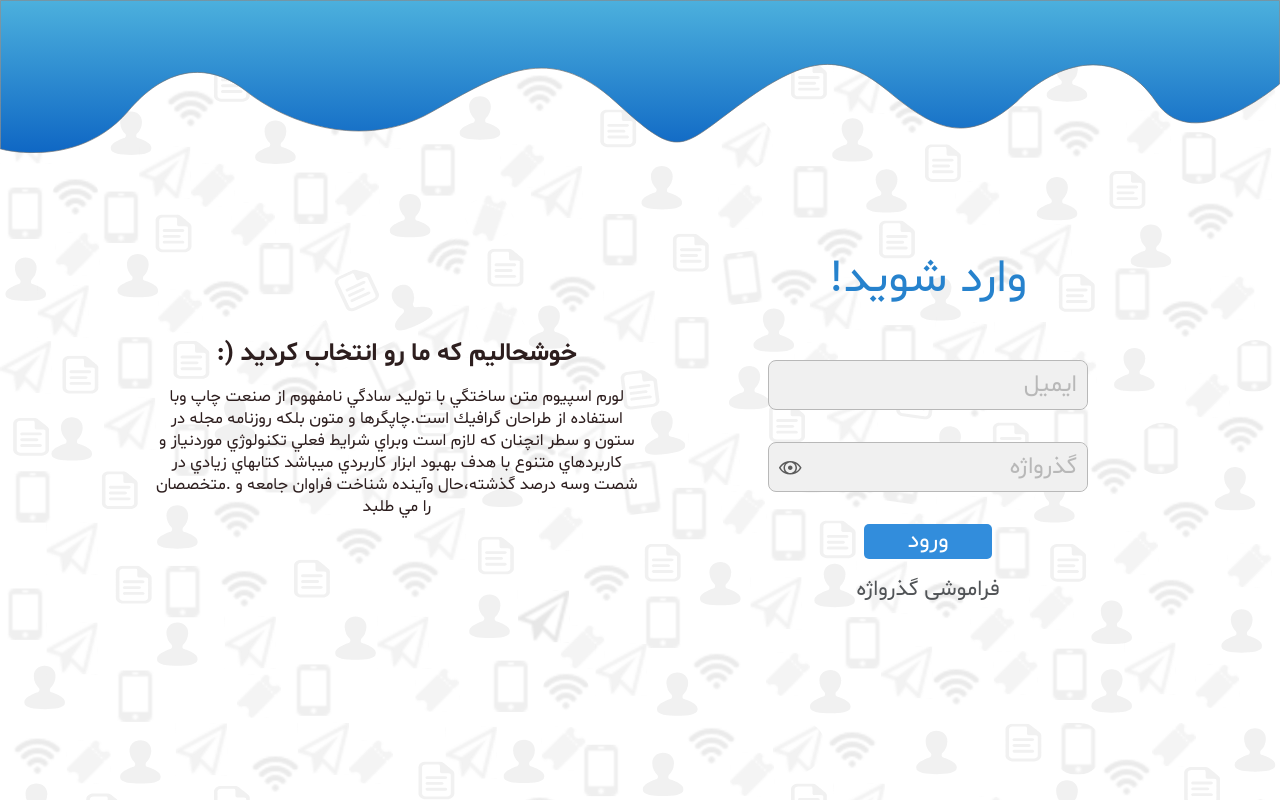
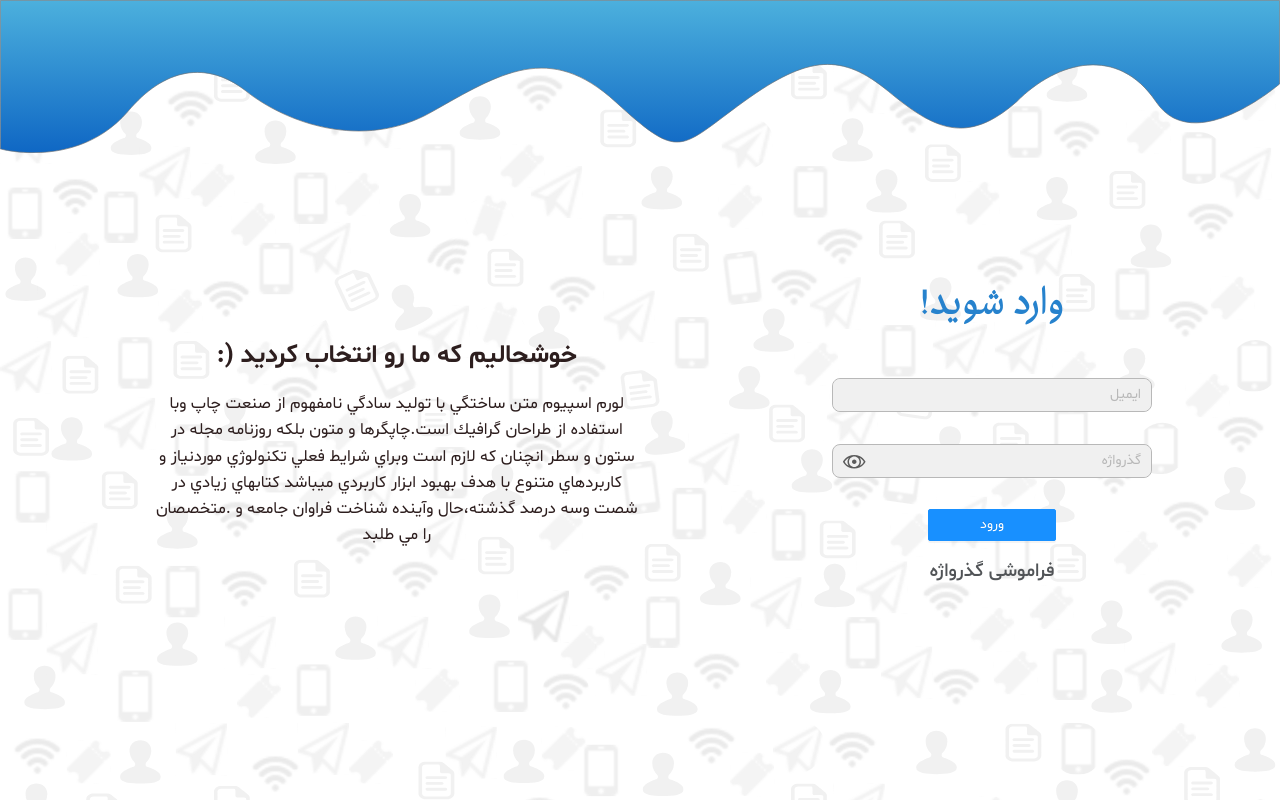
Before and after one commit to zahra-m-27/TicksySPA, a React (Create React App) app: page /SignIn in a window 1280 px wide. Built offline with nearby package versions, Linux system fonts and the light colour scheme.

Commit message:
Add IranMarker Font Improve SEInput styles Improve SignInInputBox styles

```diff
--- /dev/null
+++ b/public/IRANMarkerFont/font-face.css
@@ -0,0 +1,5 @@
+@font-face {
+    font-family: IRANMarker;
+    src: url('IRANMarker.ttf');
+    font-weight: normal;
+}
--- a/public/index.html
+++ b/public/index.html
@@ -3,6 +3,7 @@
   <head>
     <meta charset="utf-8" />
     <link rel="icon" href="%PUBLIC_URL%/favicon.ico" />
+    <link rel="stylesheet" href="%PUBLIC_URL%/IRANMarkerFont/font-face.css"/>
     <link rel="stylesheet" href="%PUBLIC_URL%/ShabnamFont/font-face.css"/>
     <meta name="viewport" content="width=device-width, initial-scale=1" />
     <meta name="theme-color" content="#000000" />
--- a/src/app/Components/SEInput/index.tsx
+++ b/src/app/Components/SEInput/index.tsx
@@ -70,7 +70,8 @@ export default function SEInput({
     onChangeText(event.target.value, IsRegexFailed);
   };
 
-  let inputContainerStyle = ClassNames(styles.input_container, className);  if (IsFocused) {
+  let inputContainerStyle = ClassNames(styles.input_container, className);
+  if (IsFocused) {
     if (IsRegexFailed) {
       inputContainerStyle = ClassNames(
         styles.input_container,
--- a/src/app/Components/SEInput/styles.module.scss
+++ b/src/app/Components/SEInput/styles.module.scss
@@ -1,5 +1,5 @@
-$input_primary_color: blue;
-$failed_regex_primary_color: #e60000;
+$input_primary_color: #0073ff;
+$failed_regex_primary_color: #e62e00;
 
 ::placeholder {
   color: #B8B8B8;
@@ -15,6 +15,7 @@ $failed_regex_primary_color: #e60000;
 }
 
 .focused_input_container {
+  border-radius: 8px;
   border-color: $input_primary_color;
   box-shadow: 0 0 8px 0 rgba($input_primary_color, .65);
 }
@@ -27,7 +28,6 @@ $failed_regex_primary_color: #e60000;
 .label {
   top: 50%;
   color: #B8B8B8;
-  font-size: 24px;
   margin: 0 10px 0;
   transition: 200ms;
   position: absolute;
@@ -36,12 +36,12 @@ $failed_regex_primary_color: #e60000;
 }
 
 .focused_label {
-  top: -5px;
+  top: -8px;
   padding: 0 5px;
-  font-size: 16px;
   margin-right: 8px;
   visibility: visible;
-  background-color: white;
+  border-radius: 10px;
+  background-color: #fbfbfb;
   color: $input_primary_color;
 }
 
--- a/src/app/Pages/SignIn/Components/SignInInputBox/index.tsx
+++ b/src/app/Pages/SignIn/Components/SignInInputBox/index.tsx
@@ -1,26 +1,43 @@
 import React from "react";
+import { Button } from "antd";
 import SEInput from "../../../../Components/SEInput";
-import styles from './styles.module.scss'
+import styles from "./styles.module.scss";
 
-function SignInInputBox() {
+interface Props {
+  className?: string;
+}
+
+function SignInInputBox({ className }: Props) {
   return (
-        <div className={styles.input_box_container}>
+    <div className={className}>
       <p className={styles.input_box_title}>وارد شوید!</p>
-            <SEInput type={"text"} label={"ايميل"} hint={"example@gmail.com"} onChangeText={() => {}}
-                     regex={/^(([^<>()[\]\\.,;:\s@"]+(\.[^<>()[\]\\.,;:\s@"]+)*)|(".+"))@((\[[0-9]{1,3}\.[0-9]{1,3}\.[0-9]{1,3}\.[0-9]{1,3}])|(([a-zA-Z\-0-9]+\.)+[a-zA-Z]{3,}))$/}
+      <SEInput
+        type="text"
+        label="ايميل"
+        hint="example@gmail.com"
+        onChangeText={() => {}}
+        regex={
+          /^(([^<>()[\]\\.,;:\s@"]+(\.[^<>()[\]\\.,;:\s@"]+)*)|(".+"))@((\[[0-9]{1,3}\.[0-9]{1,3}\.[0-9]{1,3}\.[0-9]{1,3}])|(([a-zA-Z\-0-9]+\.)+[a-zA-Z]{3,}))$/
+        }
         innerContainerClassName={styles.inner_container}
         inputClassName={styles.input}
         className={styles.input_class}
       />
-            <SEInput type={"password"} label={"گذرواژه"} hint={""} onChangeText={() => {}}
+      <SEInput
+        type="password"
+        label="گذرواژه"
+        hint=""
+        onChangeText={() => {}}
         innerContainerClassName={styles.inner_container}
         inputClassName={styles.input}
         className={styles.input_class}
       />
-            <button className={styles.enter_button} onClick={() => {}}>
+      <Button type="primary" className={styles.enter_button}>
         ورود
-            </button>
-            <a className={styles.forget_pass} href={''}>فراموشی گذرواژه </a>
+      </Button>
+      <a className={styles.forget_pass} href="">
+        فراموشی گذرواژه
+      </a>
     </div>
   );
 }
--- a/src/app/Pages/SignIn/Components/SignInInputBox/styles.module.scss
+++ b/src/app/Pages/SignIn/Components/SignInInputBox/styles.module.scss
@@ -1,22 +1,12 @@
 $button_color: #328ddc;
 $input_background_color: #f0f0f0;
 
-.input_box_container {
-  top: 25%;
-  width: 25%;
-  height: 50%;
-  margin-left: 60%;
-  position: absolute;
-  display: flex;
-  flex-direction: column;
-  direction: rtl;
-}
-
 .input_box_title {
   color: #2682cd;
-  font-size: 47px;
   margin-bottom: 10%;
   align-self: center;
+  font-family: IRANMarker;
+  font-size: clamp(16px, 2.5vw, 48px);
 }
 
 //className
@@ -26,7 +16,9 @@ $input_background_color: #f0f0f0;
 
 //inputClassName
 .input {
-  width: 90%;
+  width: 100%;
+  height: 32px;
+  font-size: 14px;
   background-color: $input_background_color;
 }
 
@@ -37,23 +29,15 @@ $input_background_color: #f0f0f0;
 
 .forget_pass {
   color: #515457;
+  margin-top: 15px;
+  font-weight: 500;
+  align-self: center;
   text-decoration: none;
-  font-size: 22px;
-  margin-bottom: 10%;
+  font-size: clamp(16px, 1.5vw, 48px);
+}
+
+.enter_button {
+  width: 40%;
+  margin-top: 15px;
   align-self: center;
 }
-
-
-.enter_button {
-  background-color: $button_color;
-  color: white;
-  margin: 5% 0;
-  width: 40%;
-  border-radius: 5px;
-  font-size: 24px;
-  border: 0;
-  box-shadow: none;
-  font-family: Shabnam;
-  font-weight: normal;
-  align-self: center;
-}
--- a/src/app/Pages/SignIn/index.tsx
+++ b/src/app/Pages/SignIn/index.tsx
@@ -17,7 +17,7 @@ function SignInPage() {
           گذشته،حال وآینده شناخت فراوان جامعه و .متخصصان را مي طلبد
         </p>
       </div>
-        <SignInInputBox />
+      <SignInInputBox className={styles.input_box_container} />
     </div>
   );
 }
--- a/src/app/Pages/SignIn/styles.module.scss
+++ b/src/app/Pages/SignIn/styles.module.scss
@@ -5,6 +5,18 @@ $text-color: #2d1e1e;
   background-size: contain;
   background-repeat: repeat;
   background-image: url("../../Assets/Svgs/components/seamless_backgroud.svg");
+}
+
+.input_box_container {
+  top: 50%;
+  width: 25%;
+  height: 50%;
+  display: flex;
+  direction: rtl;
+  right: 10%;
+  position: absolute;
+  flex-direction: column;
+  transform: translateY(-30%);
 }
 
 .message_box {
--- a/src/index.css
+++ b/src/index.css
@@ -5,11 +5,14 @@
 html, body {
   height: 100%;
   margin: 0;
-  font-family: Shabnam, -apple-system, BlinkMacSystemFont, 'Segoe UI', 'Roboto', 'Oxygen',
-    'Ubuntu', 'Cantarell', 'Fira Sans', 'Droid Sans', 'Helvetica Neue',
-    sans-serif;
   -webkit-font-smoothing: antialiased;
   -moz-osx-font-smoothing: grayscale;
+}
+
+html, body, textarea, button, input {
+  font-family: Shabnam, -apple-system, BlinkMacSystemFont, 'Segoe UI', 'Roboto', 'Oxygen',
+  'Ubuntu', 'Cantarell', 'Fira Sans', 'Droid Sans', 'Helvetica Neue',
+  sans-serif !important;
 }
 
 code {
```
Also changed, not shown: src/index.tsx (+4 -3 lines), public/IRANMarkerFont/IRANMarker.ttf (added). Lines whose indentation alone changed are shown as unchanged.
